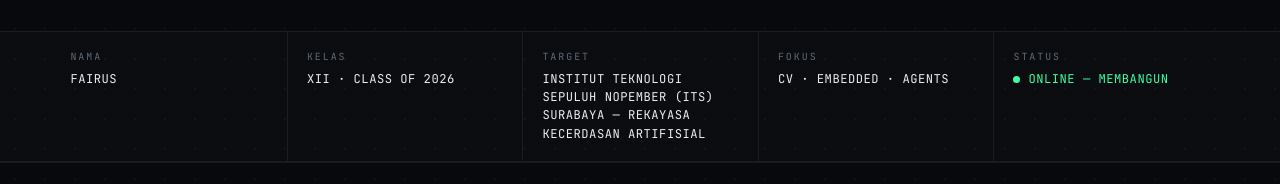
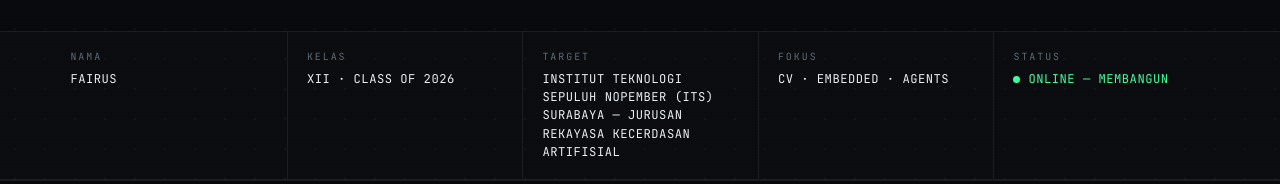
Before and after one commit to FairusFT/Portofolio, a plain HTML site: page index.html in a window 1280 px wide. Shown: the part 616-800 px from the top of the page. Drawn offline with Linux system fonts and the light colour scheme.

Commit message:
Infobar TARGET: tambah kata JURUSAN biar jelas

```diff
--- a/index.html
+++ b/index.html
@@ -111,7 +111,7 @@
     <div class="wrap infobar__grid">
       <div><span class="k">NAMA</span><span class="v">FAIRUS</span></div>
       <div><span class="k">KELAS</span><span class="v">XII · CLASS OF 2026</span></div>
-      <div><span class="k">TARGET</span><span class="v v--wrap">INSTITUT TEKNOLOGI SEPULUH NOPEMBER (ITS) SURABAYA — REKAYASA KECERDASAN ARTIFISIAL</span></div>
+      <div><span class="k">TARGET</span><span class="v v--wrap">INSTITUT TEKNOLOGI SEPULUH NOPEMBER (ITS) SURABAYA — JURUSAN REKAYASA KECERDASAN ARTIFISIAL</span></div>
       <div><span class="k">FOKUS</span><span class="v">CV · EMBEDDED · AGENTS</span></div>
       <div><span class="k">STATUS</span><span class="v v--live"><i></i>ONLINE — MEMBANGUN</span></div>
     </div>
```
